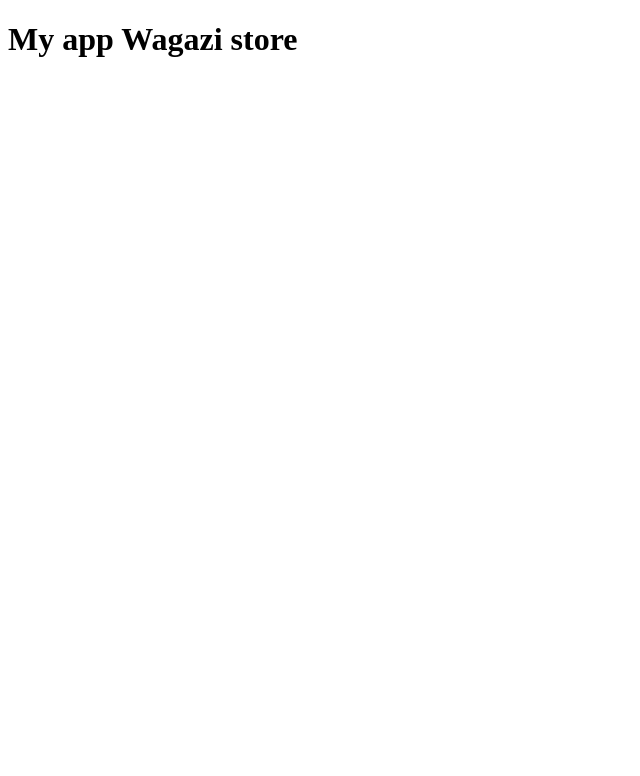
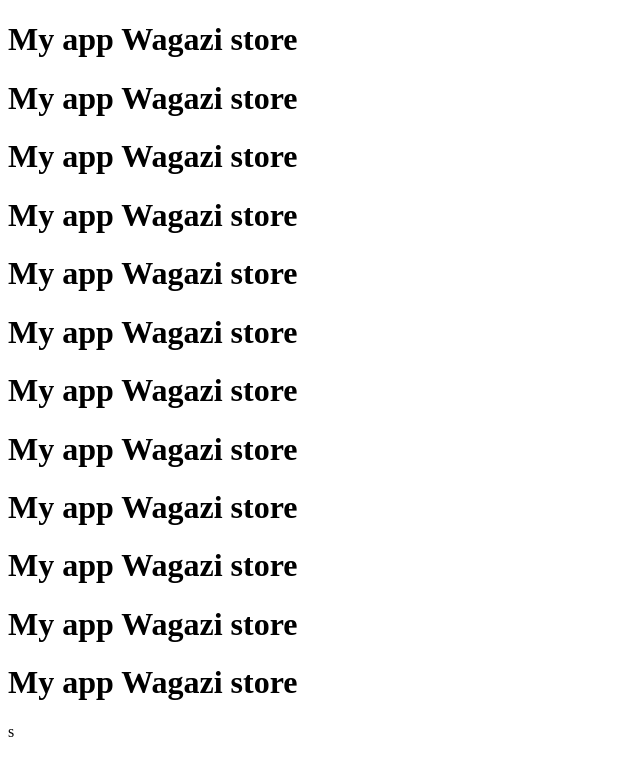
Before and after one commit to sabri-abdelaaziz/wagazi, a Django app: page / in a window 1280 px wide. Shown: the top 776 px of the page, without its empty margins (0-640 px from the left). Run offline with Django 4.2, Linux system fonts and the light colour scheme.

Commit message:
commit55

```diff
--- a/wagazistore/templates/index.html
+++ b/wagazistore/templates/index.html
@@ -8,5 +8,16 @@
 </head>
 <body>
     <h1>My app Wagazi store</h1>
+    <h1>My app Wagazi store</h1>
+    <h1>My app Wagazi store</h1>
+    <h1>My app Wagazi store</h1>
+    <h1>My app Wagazi store</h1>
+    <h1>My app Wagazi store</h1>
+    <h1>My app Wagazi store</h1>
+    <h1>My app Wagazi store</h1>
+    <h1>My app Wagazi store</h1>
+    <h1>My app Wagazi store</h1>
+    <h1>My app Wagazi store</h1>
+    <h1>My app Wagazi store</h1>s
 </body>
 </html>
```
